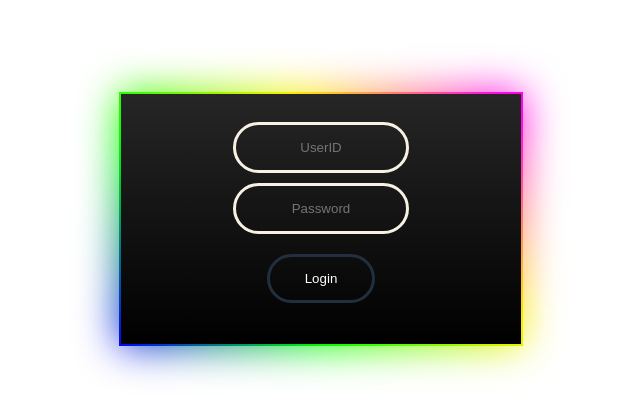
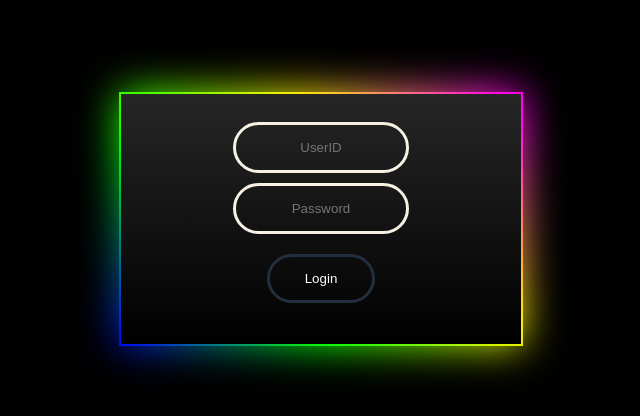
Before and after one commit to kiran-create/LOgin, a plain HTML site: page index.html in a window 1280 px wide. Shown: the part 106-522 px from the top of the page, without its empty margins (319-959 px from the left). Drawn offline with Linux system fonts and the light colour scheme.

Commit message:
Update cool.css

```diff
--- a/cool.css
+++ b/cool.css
@@ -1,7 +1,7 @@
 body{
   margin:0;
   padding:0;
-  background: #0000;
+  background: #000;
   max-width:1920px;
   min-width:480px;
 
```
